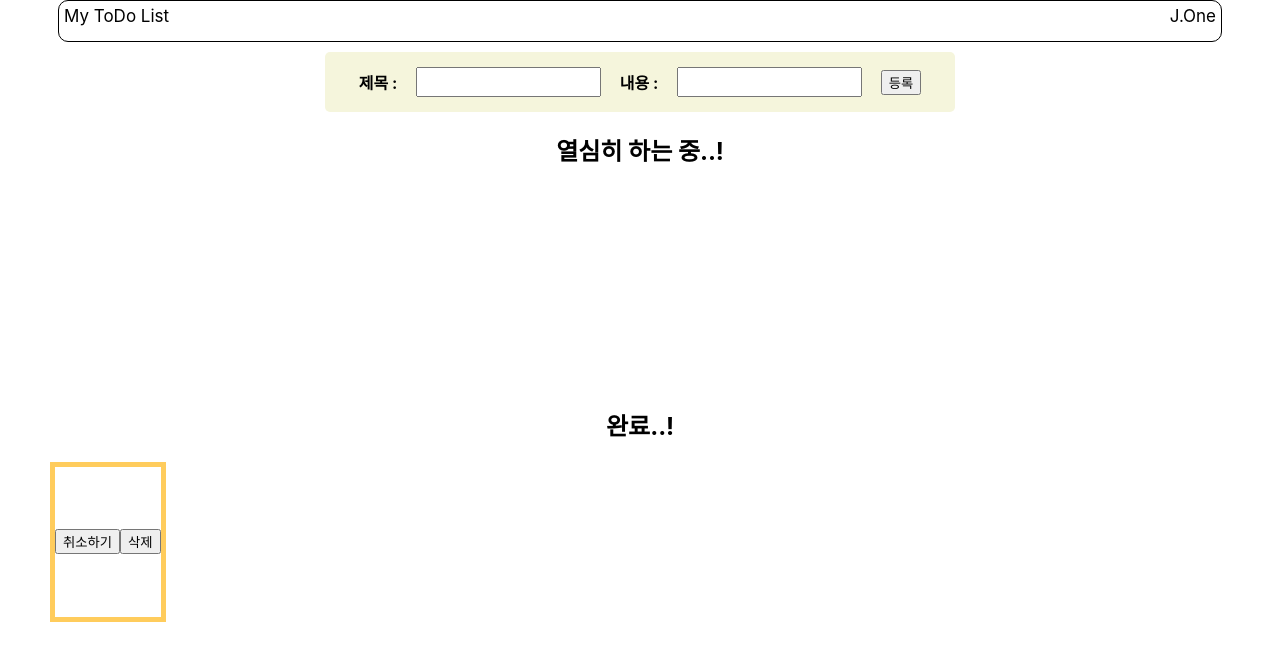
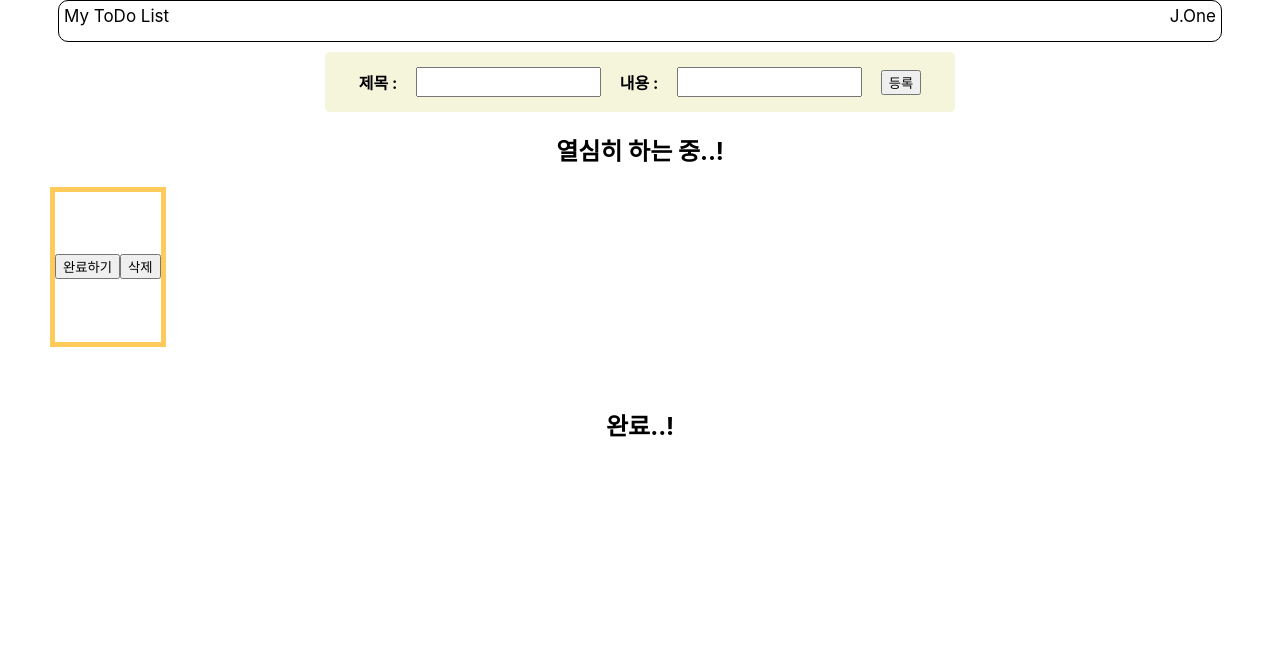
Before and after one commit to Jone4865/Todolist-1, a React (Create React App) app: page / in a window 1280 px wide. Both pictures are taken after a click on the button "등록". Shown: the top 660 px of the page. Built offline with nearby package versions, Linux system fonts and the light colour scheme.

Commit message:
투두추가 및 삭제 구현완료
#isDone 구현 필요

```diff
--- a/src/App.js
+++ b/src/App.js
@@ -22,7 +22,7 @@ function App() {
       id: nextId.current,
       title,
       text,
-      isDone : true
+      isDone : false
     };
     setTodos(todos.concat(todo));
 
@@ -33,7 +33,7 @@ function App() {
     nextId.current += 1;
   };
 
-  const onChangeHe = e => {
+  const onChange = e => {
     const { name, value } = e.target;
     setInputs({
       ...inputs,
@@ -47,16 +47,10 @@ function App() {
   const nextId = useRef(0);
 
 
-  const onRemove = id => {
+  const onRemove = (id) => {
     // todo.id 가 파라미터로 일치하지 않는 원소만 추출해서 새로운 배열을 만듬
     // = todo.id 가 id 인 것을 제거함
     setTodos(todos.filter(todo => todo.id !== id));
-  };
-
-  console.log(...todos)
-  const onChangeHandler = (id) => {
-    setTodos(todos.map[(...todo)=> todo.id === id? {...todo, isDone:!todo.isDone}: todo])
-    console.log(todos)
   };
 
 
@@ -67,14 +61,15 @@ function App() {
         <Form
           title={title}
           text={text}
-          onChange={onChangeHe}
+          onChange={onChange}
           onCreate={onCreate}
         />
         <Todo
           todos={todos}
-          onRemove={onRemove}
-          onChange={onChangeHandler} />
-        <List todos={todos} onRemove={onRemove} />
+          onRemove={onRemove}/>
+        <List
+          todos={todos}
+          onRemove={onRemove} />
       </div>
     </>
   );
--- a/src/todo/Todo.jsx
+++ b/src/todo/Todo.jsx
@@ -2,19 +2,19 @@ import React from 'react';
 import "./style.css"
 
 
-function Listing({ todo, onRemove, onChange }) {
+function Listing({ todo, onRemove}) {
+
     return (
         todo.isDone === false ?
     <div className='list_item'>
         <div>{todo.title}</div> <span>{todo.text}</span>
-        <button onClick={() => onChange(todo.id)}>완료하기</button>
+        <button>완료하기</button>
         <button onClick={() => onRemove(todo.id)}>삭제</button>
     </div> : ''
     );
 }
 
 function Todo({ todos, onRemove }) {
-
     return (
         <div className='all'>
             <h2 className='ingtext'>
```
